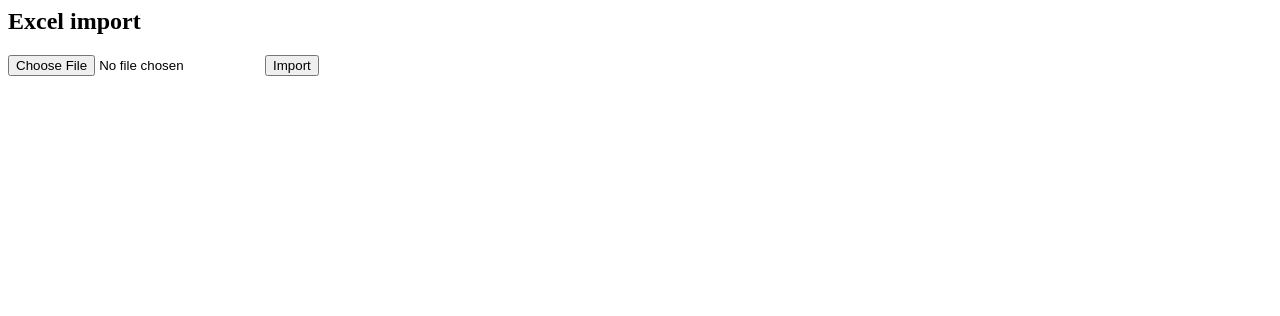
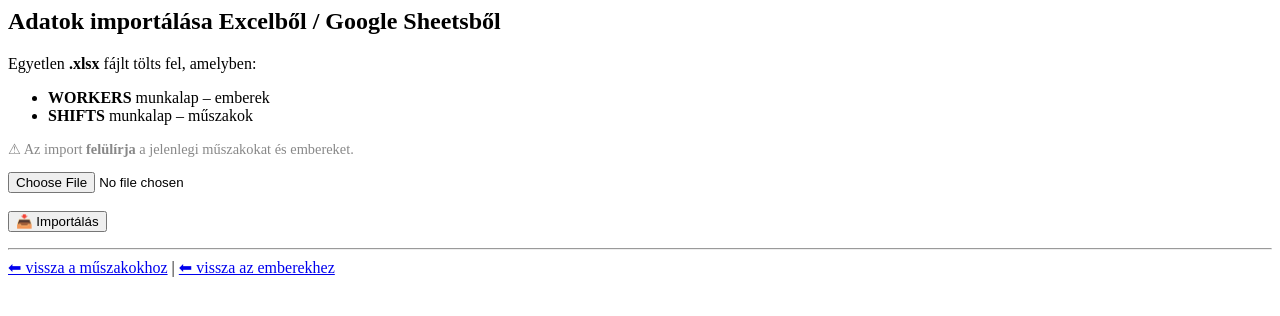
Before and after one commit to szid2006/nezoteres_beosztas7.0, a Flask app: page /import in a window 1280 px wide. Shown: the top 316 px of the page. Run offline with Flask 3, Linux system fonts and the light colour scheme; the visitor is signed in with stand-in values (Sample User, id 1).

Commit message:
Update import.html

```diff
--- a/templates/import.html
+++ b/templates/import.html
@@ -1,6 +1,24 @@
-<h2>Excel import</h2>
+<h2>Adatok importálása Excelből / Google Sheetsből</h2>
 
-<form method="post" enctype="multipart/form-data">
+<p>
+Egyetlen <b>.xlsx</b> fájlt tölts fel, amelyben:
+<ul>
+  <li><b>WORKERS</b> munkalap – emberek</li>
+  <li><b>SHIFTS</b> munkalap – műszakok</li>
+</ul>
+</p>
+
+<p style="color:#888; font-size:0.9em;">
+⚠ Az import <b>felülírja</b> a jelenlegi műszakokat és embereket.
+</p>
+
+<form method="post" action="/import" enctype="multipart/form-data">
     <input type="file" name="file" accept=".xlsx" required>
-    <button type="submit">Import</button>
+    <br><br>
+    <button type="submit">📥 Importálás</button>
 </form>
+
+<hr>
+
+<a href="/shifts">⬅ vissza a műszakokhoz</a> |
+<a href="/workers">⬅ vissza az emberekhez</a>
```
